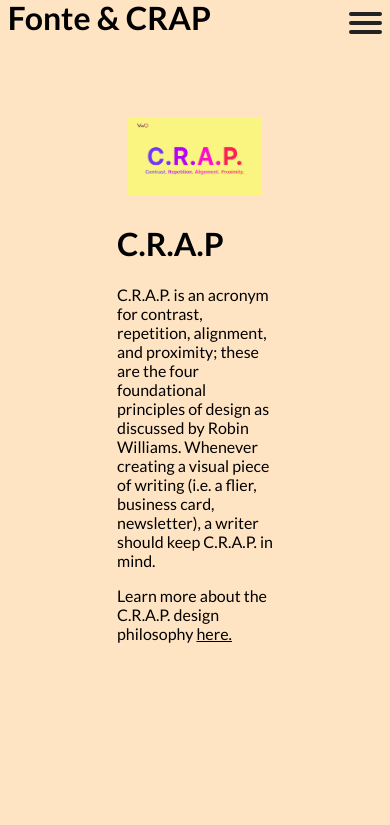
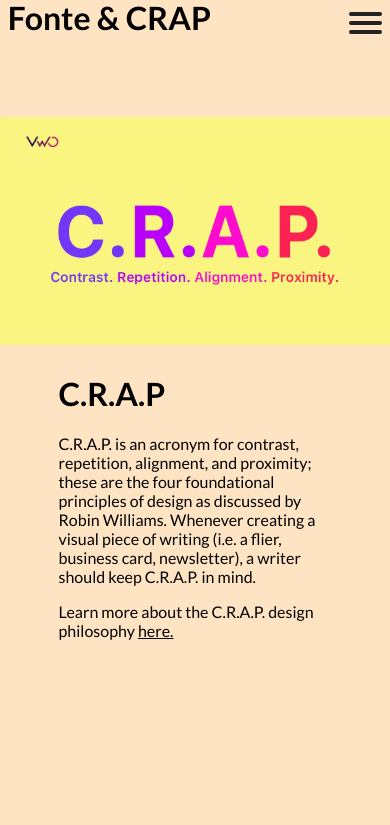
Before and after one commit to monotonalmusic/Fonte-CRAP-GF, a plain HTML site: page CRAP.html in a window 390 px wide. Shown: the top 825 px of the page. Drawn offline with Linux system fonts and the light colour scheme; a web font is replaced by a local one.

Commit message:
Changed mobile pic & text size

```diff
--- a/css/style.css
+++ b/css/style.css
@@ -75,6 +75,7 @@ a {
 }
 
 .menu-group {
+    font-size: 1.3vw;
     display: flex;
     justify-content: space-between;
     gap: 1vw;
@@ -166,4 +167,13 @@ a {
     .pic-sm {
         height: 30vw;
     }
+
+    .pic {
+        height: auto;
+        width: 100%;
+    }
+
+    .middle-container {
+        width: 70%;
+    }
 }
```
